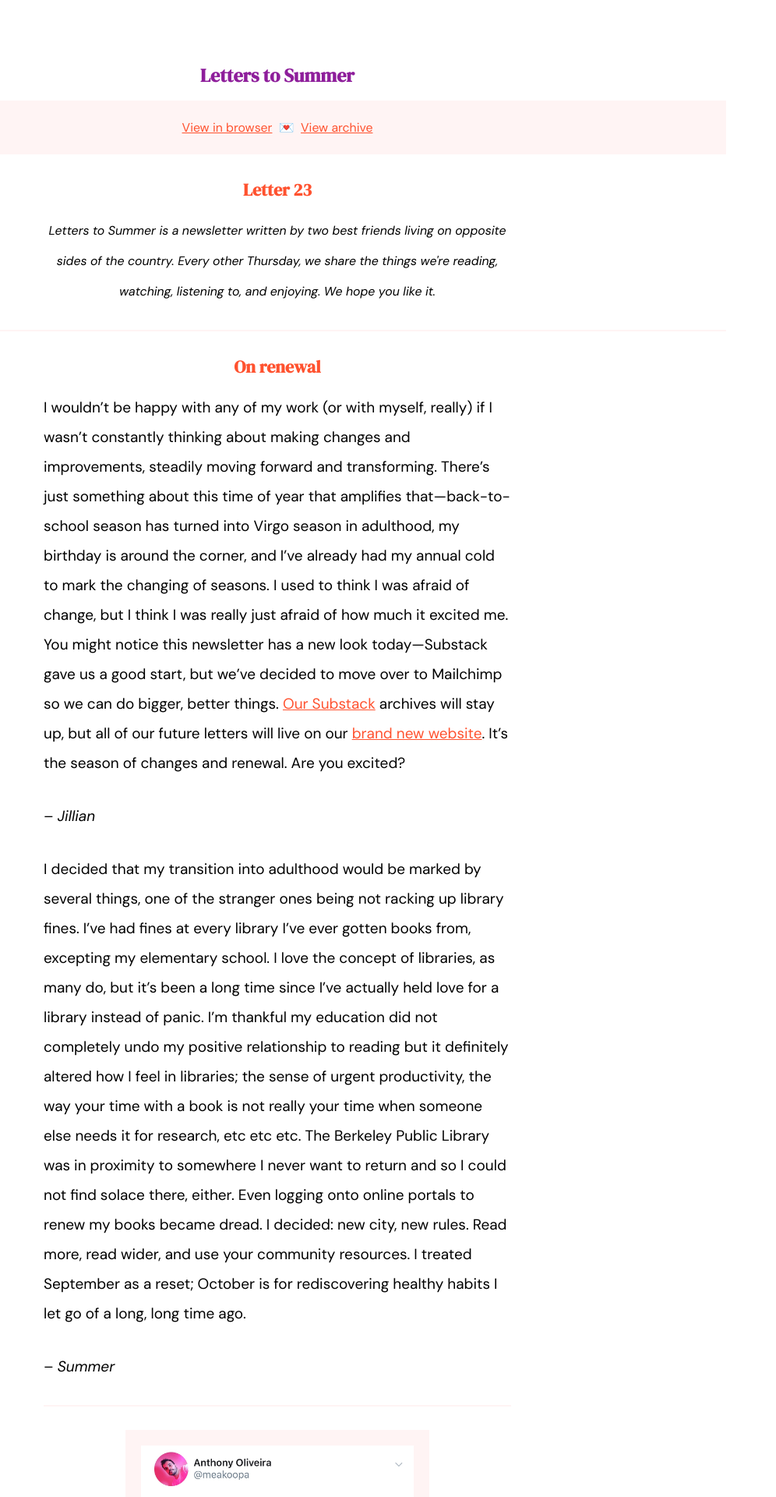
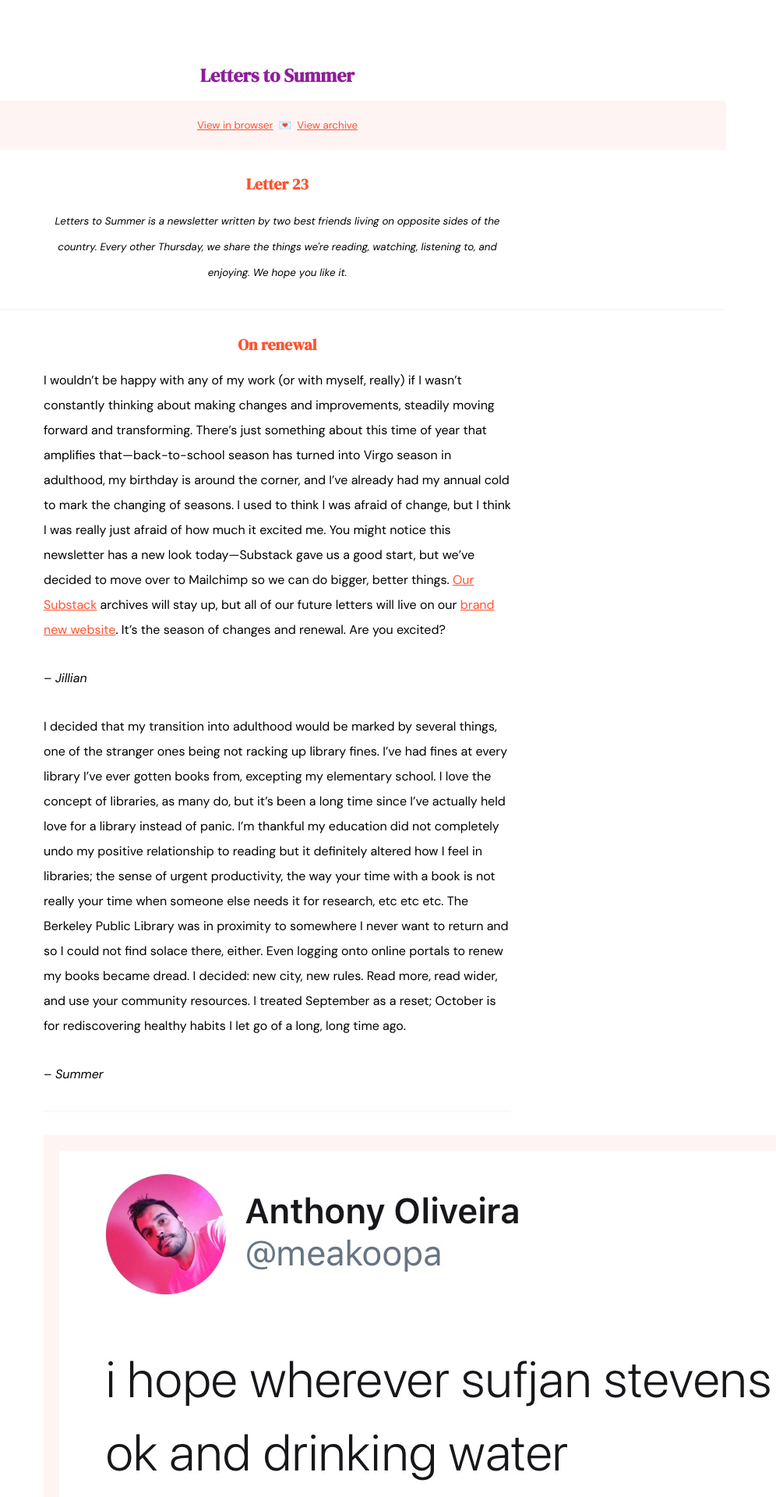
Before and after one commit to jilliangmeehan/letters-to-summer, a Jekyll site: the page built from emails/23.md, in a window 1280 px wide. Shown: the top 1920 px of the page at 78% size, without its empty margins (284-1280 px from the left). Built offline with Jekyll 4.4.1, drawn with Linux system fonts in a browser that asks for light colours.

Commit message:
Update email.html

```diff
--- a/_layouts/email.html
+++ b/_layouts/email.html
@@ -25,13 +25,13 @@
 
       h2 {
         font-family: 'DM Serif Display', Georgia, serif;
-        font-size: 22px;
+        font-size: 20px;
         color: #FF522F;
       }
 
       h3 {
         font-family: 'DM Sans', Georgia, sans-serif;
-        font-size: 20px;
+        font-size: 18px;
         color: #8E1E9B;
         margin-top: 50px;
         text-align: left;
@@ -39,7 +39,7 @@
 
       p {
         font-family: 'DM Sans', Helvetica, sans-serif;
-        font-size: 19px;
+        font-size: 16px;
         line-height: 200%;
         margin: 10px auto 30px auto;
         text-align: left;
@@ -58,7 +58,6 @@
       img {
         display: block;
         border: 20px solid #FFF4F4;
-        max-width: 350px;
         margin: 0 auto;
         text-align: center;
       }
```
